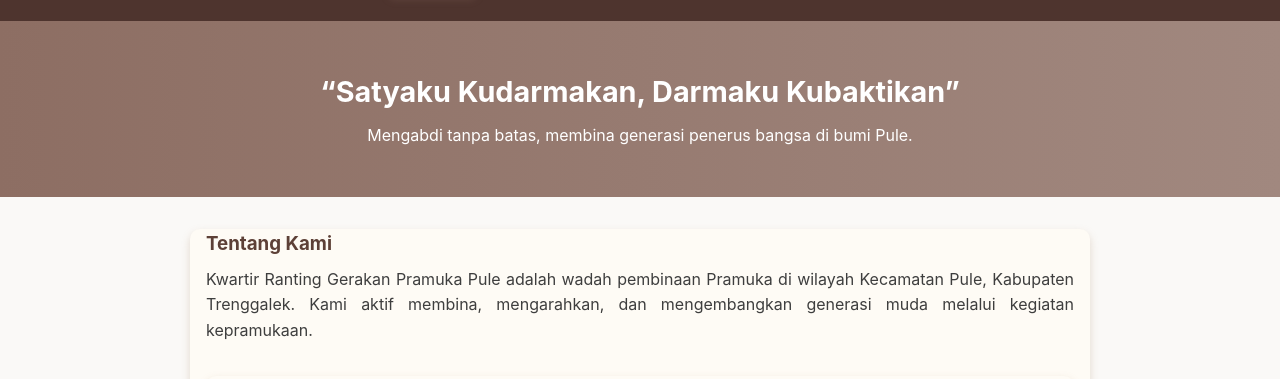
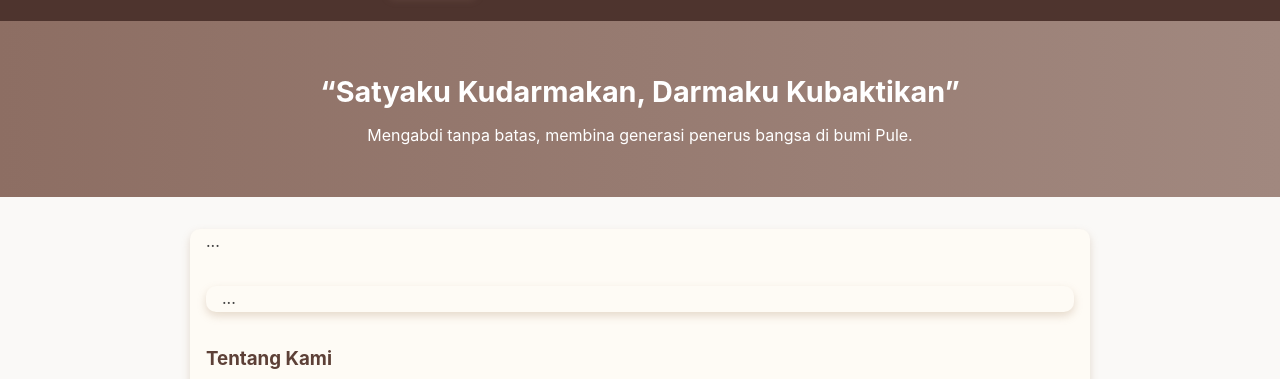
Before and after one commit to dkrpule/Pramuka-Pule, a plain HTML site: page website Github/index.html in a window 1280 px wide. Shown: the part 121-500 px from the top of the page. Drawn offline with Linux system fonts and the light colour scheme; files that its build step writes are made by us from their sources.

Commit message:
Update index.html

```diff
--- a/website Github/index.html
+++ b/website Github/index.html
@@ -26,8 +26,17 @@
     <p>Mengabdi tanpa batas, membina generasi penerus bangsa di bumi Pule.</p>
   </section>
 
-  <main class="content">
-    <section class="about">
+ <main class="content">
+  <section class="about">
+    ...
+  </section>
+
+ <main class="content">
+  <section class="gallery">
+    ...
+  </section>
+</main>
+
       <h3>Tentang Kami</h3>
       <p>Kwartir Ranting Gerakan Pramuka Pule adalah wadah pembinaan Pramuka di wilayah Kecamatan Pule, Kabupaten Trenggalek. Kami aktif membina, mengarahkan, dan mengembangkan generasi muda melalui kegiatan kepramukaan.</p>
     </section>
```
